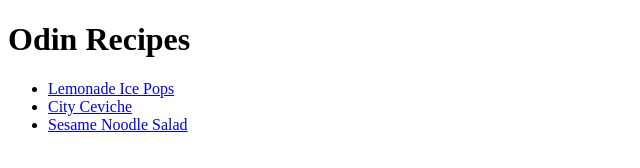
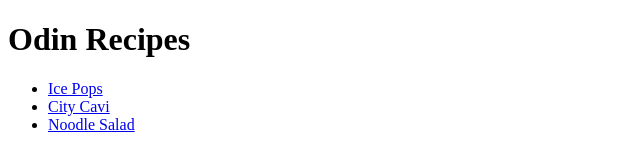
Before and after one commit to Rajanikanth0/x-odin-recipes, a plain HTML site: page index.html in a window 1280 px wide. Shown: the whole page, without its empty margins (0-640 px from the left). Drawn offline with Linux system fonts and the light colour scheme.

Commit message:
fix: Replace link name

```diff
--- a/index.html
+++ b/index.html
@@ -8,9 +8,9 @@
     <body>
         <h1>Odin Recipes</h1>
         <ul>
-            <li><a href="recipes/ice-pops.html">Lemonade Ice Pops</a></li>
-            <li><a href="recipes/city-ceviche.html">City Ceviche</a></li>
-            <li><a href="recipes/noodle-salad.html">Sesame Noodle Salad</a></li>
+            <li><a href="recipes/ice-pops.html">Ice Pops</a></li>
+            <li><a href="recipes/city-ceviche.html">City Cavi</a></li>
+            <li><a href="recipes/noodle-salad.html">Noodle Salad</a></li>
         </ul>
     </body>
 </html>
```
